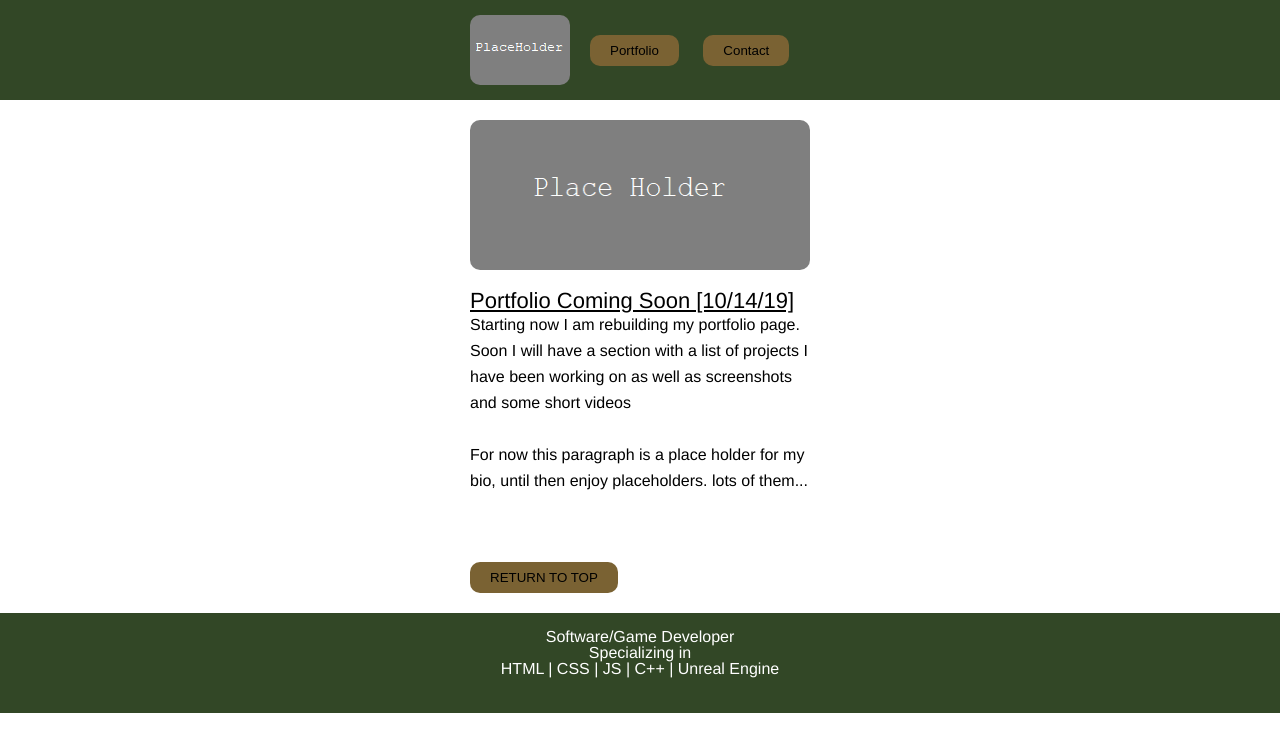
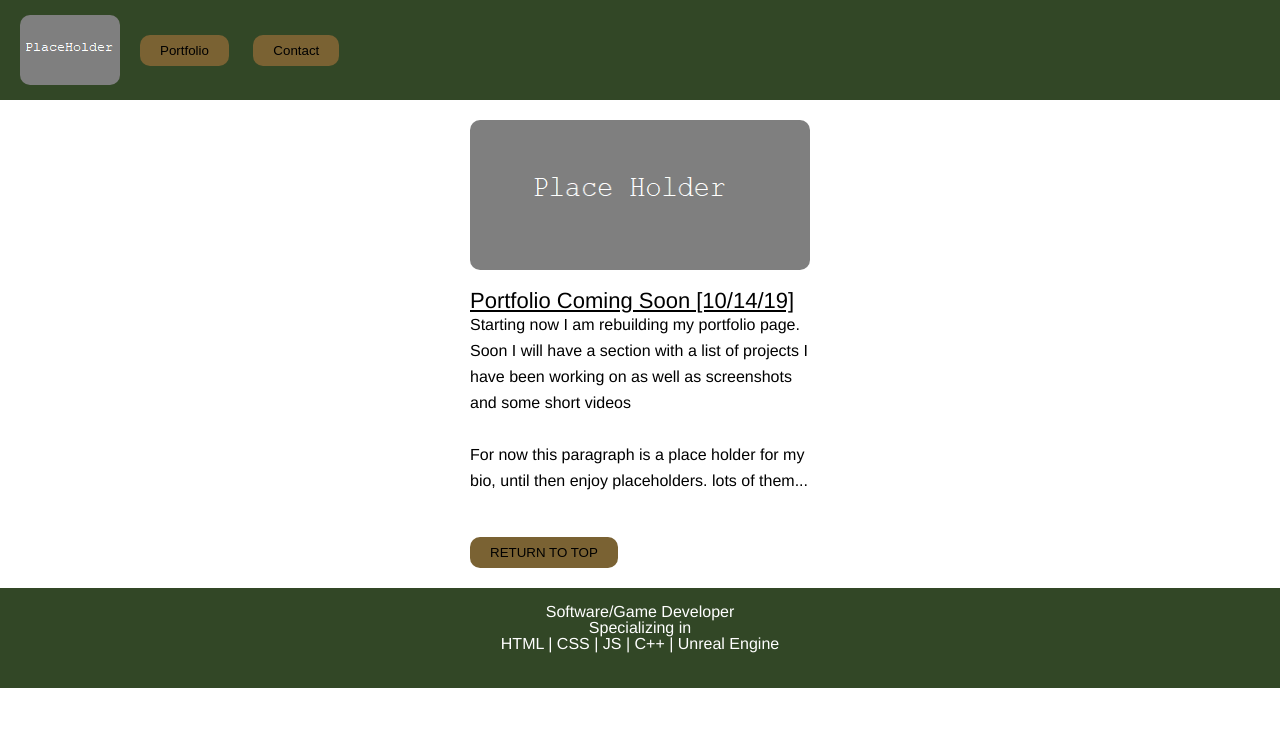
Before and after one commit to 2a-Ron/portfolio, a plain HTML site: page index.html in a window 1280 px wide. Drawn offline with Linux system fonts and the light colour scheme.

Commit message:
height adjustment testing

```diff
--- a/css/main.css
+++ b/css/main.css
@@ -17,7 +17,7 @@ header {
 }
 
 header section {
-    width: 380px;
+    width: 100vw;
     margin: 0 auto;
 }
 
@@ -67,7 +67,7 @@ h2 {
 
 .centersec p {
     line-height: 26px;
-    height: 250px;
+    height: 225px;
     overflow: auto;
 }
 
```
